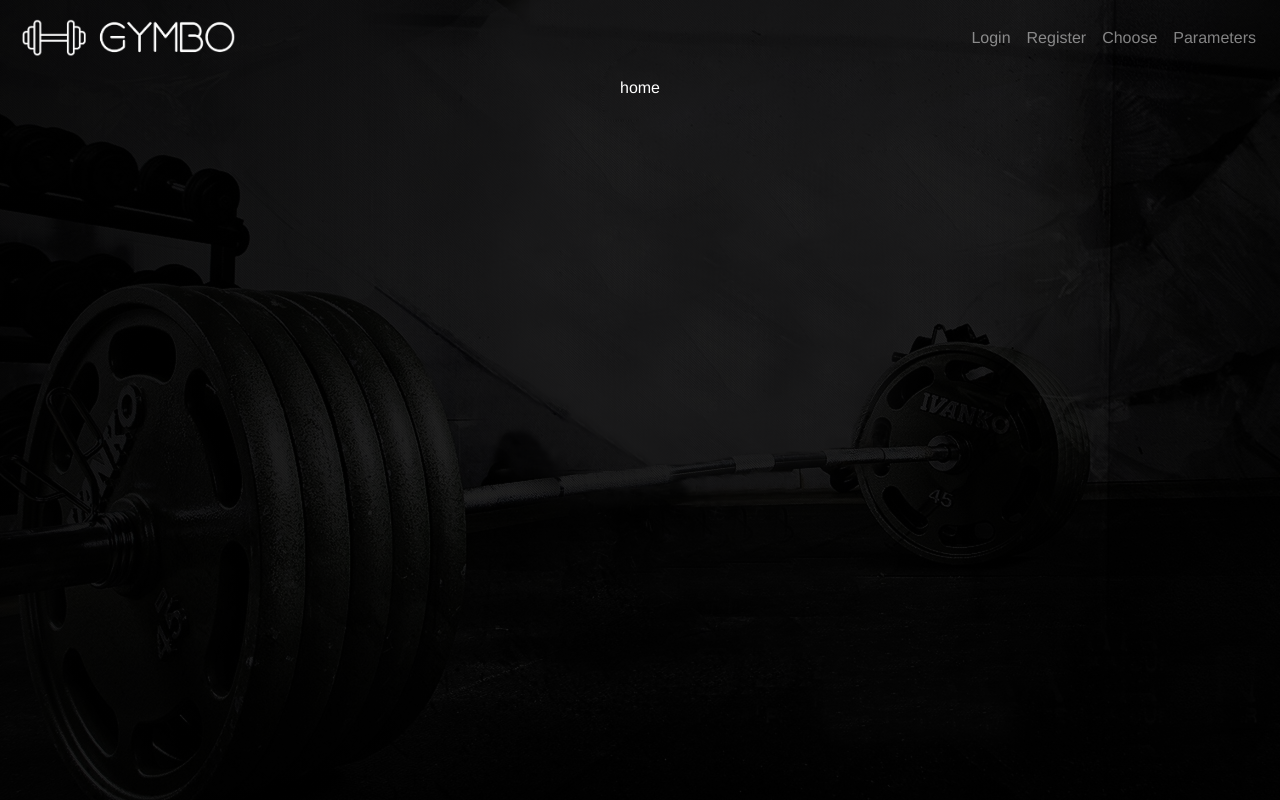
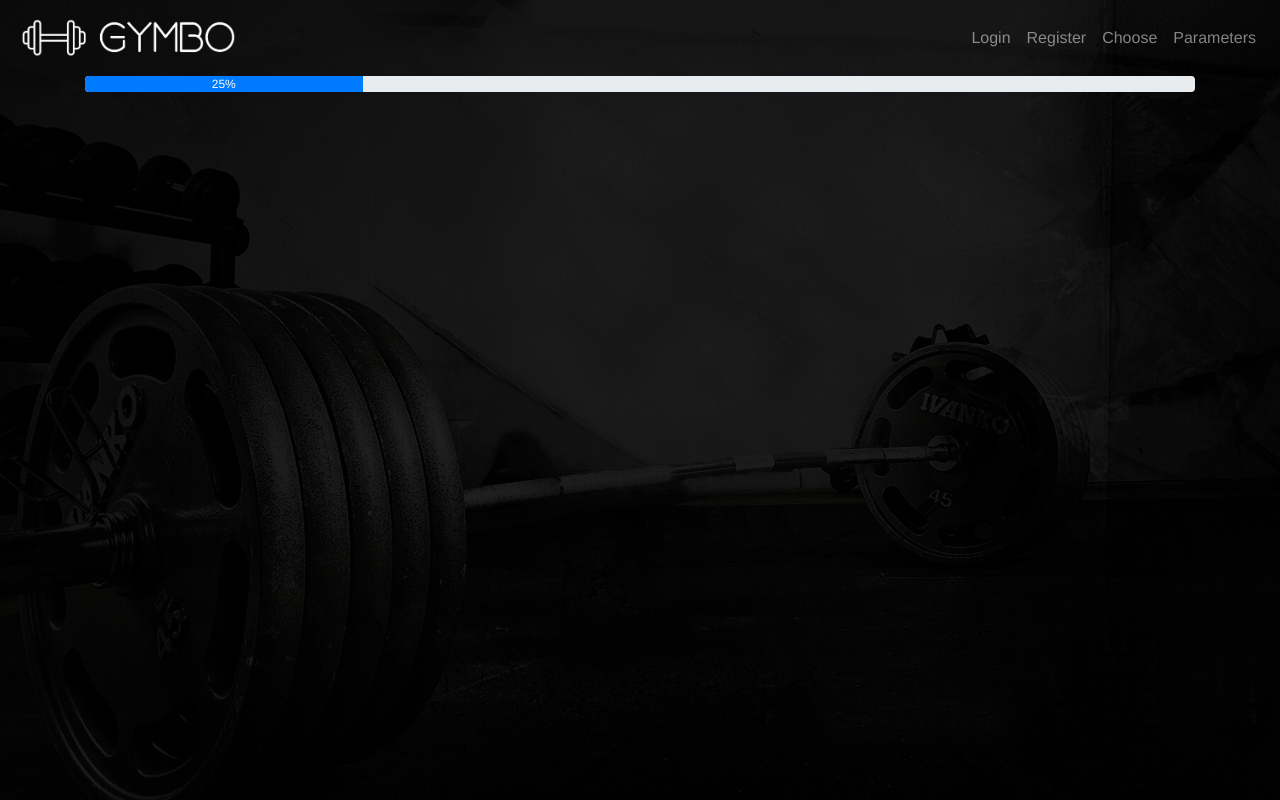
Before and after one commit to adishadzic/gymboapp, a Vue app: page / in a window 1280 px wide. Built offline with nearby package versions, Linux system fonts and the light colour scheme; no server answers.

Commit message:
packagelock json...

```diff
--- a/src/views/Home.vue
+++ b/src/views/Home.vue
@@ -1,5 +1,7 @@
 <template>
-    <div>home</div>
+   <div class="progress">
+  <div class="progress-bar" role="progressbar" style="width: 25%;" aria-valuenow="25" aria-valuemin="0" aria-valuemax="100">25%</div>
+</div>
 </template>
 
 <script>
```
Also changed, not shown: 1 other file (tests, documents, lock files or other folders).
